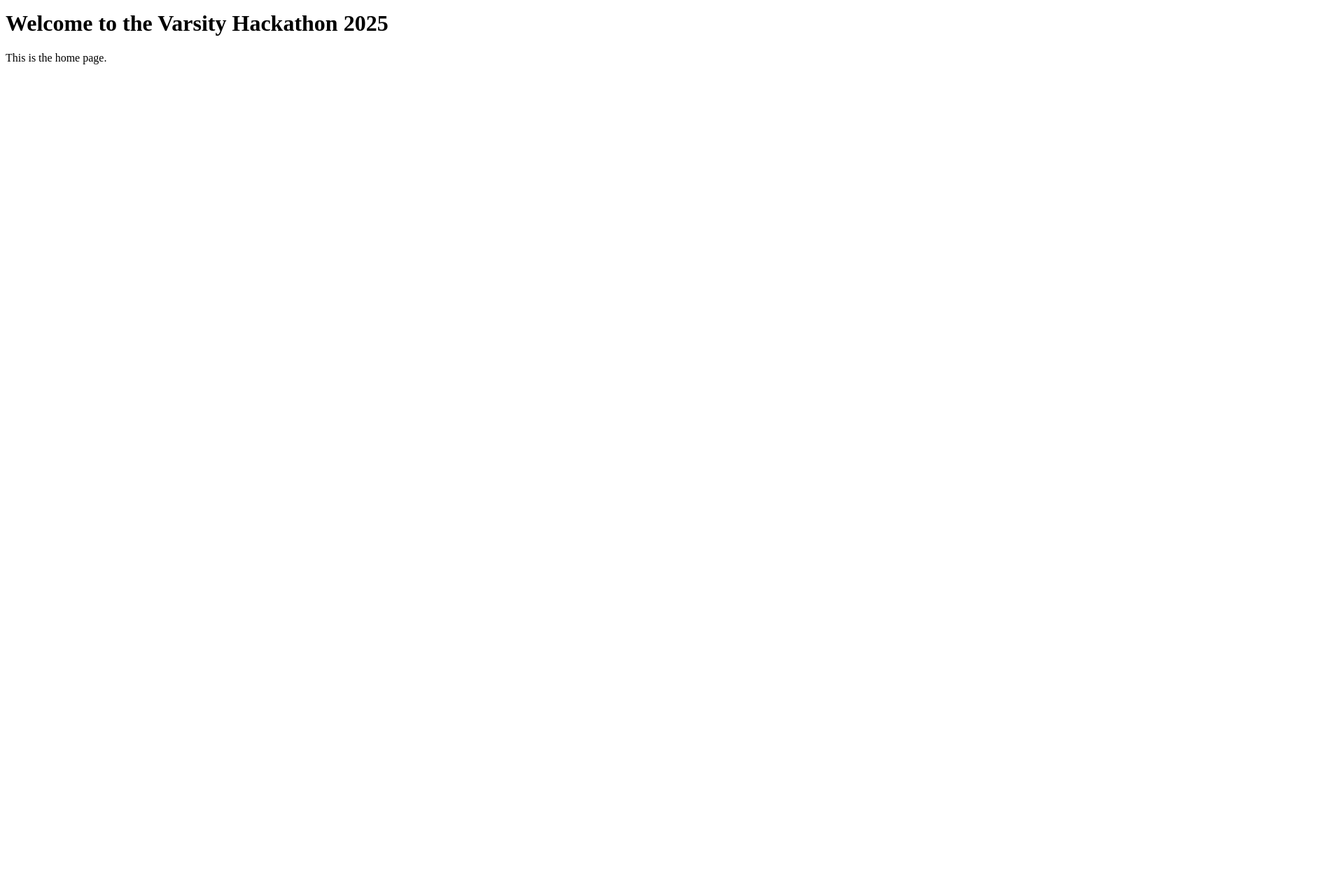
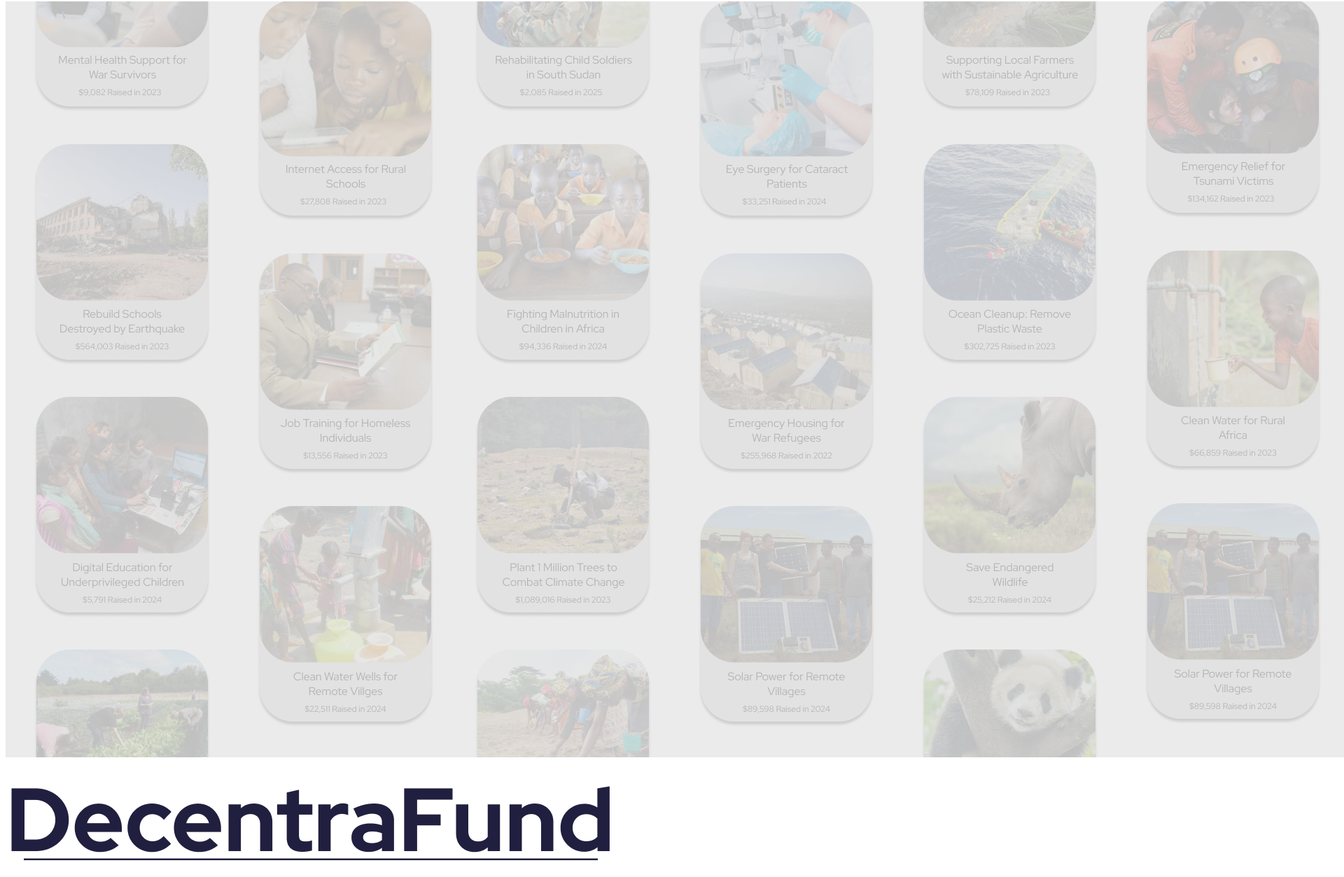
Before and after one commit to kensunjaya/varsity-hackathon-2025, a Next.js app: page /home in a window 1280 px wide. Shown: the part 6-1259 px from the top of the page at 70% size, 1920 px wide, since content can reach past the window. Before the commit the page ends 800 px from the top, so only its background shows below. Built offline with nearby package versions, Linux system fonts and the light colour scheme.

Commit message:
feat: hero page

```diff
--- a/src/pages/home.tsx
+++ b/src/pages/home.tsx
@@ -1,12 +1,24 @@
 import React from "react";
+import background from "@/images/background-home.jpg";
+import appName from "@/images/app-name.png";
 
-const Home: React.FC = () => {
+const HomePage = () => {
   return (
-    <div>
-      <h1>Welcome to the Varsity Hackathon 2025</h1>
-      <p>This is the home page.</p>
+    <div className="relative w-full h-screen">
+      <img
+        src={background.src}
+        alt="Background"
+        className="absolute inset-0 w-full h-full object-cover"
+      />
+
+      <div className="relative z-10 flex flex-col items-center justify-center h-full space-y-6">
+        <img src={appName.src} alt="App Name" className="w-1/3" />
+        <button className="bg-[#201F3F] text-2xl px-4 h-14 rounded-xl text-white cursor-pointer">
+          See All Campaign
+        </button>
+      </div>
     </div>
   );
 };
 
-export default Home;
+export default HomePage;
```
Also changed, not shown: src/app/page.tsx (+7 -5 lines), src/images/app-name.png (added), src/images/background-home.jpg (renamed from src/images/backgroundHome.jpg).
